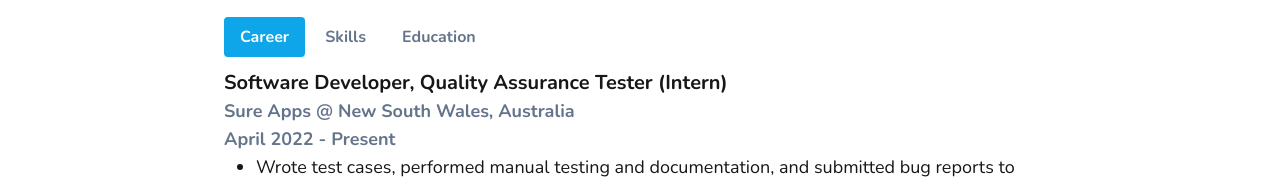
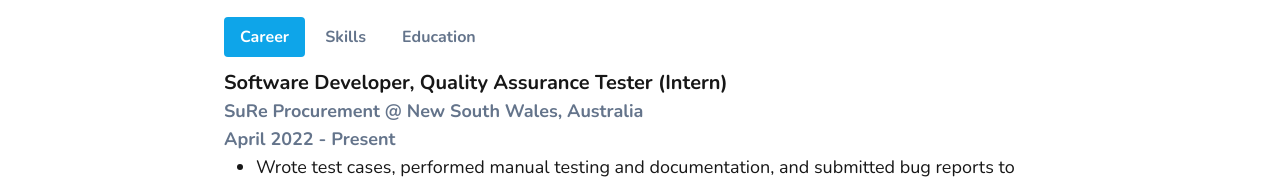
Before and after one commit to PrensDev/prensdev.github.io, a website: page index.html in a window 1280 px wide. Shown: the part 1156-1342 px from the top of the page. Drawn offline with nearby package versions, Linux system fonts and the light colour scheme.

Commit message:
Spelling Corrections

```diff
--- a/index.html
+++ b/index.html
@@ -126,7 +126,7 @@
           <div class="tab-pane show" id="career-pane">
             <div class="pane-section">
               <div class="pane-section-title">Software Developer, Quality Assurance Tester (Intern)</div>
-              <div class="pane-section-subtitle">Sure Apps @ New South Wales, Australia</div>
+              <div class="pane-section-subtitle">SuRe Procurement @ New South Wales, Australia</div>
               <div class="pane-section-subtitle">April 2022 - Present</div>
 
               <ul class="pane-section-description-list">
```
Also changed, not shown: src/pages/sections/about.html (+1 -1 lines).
